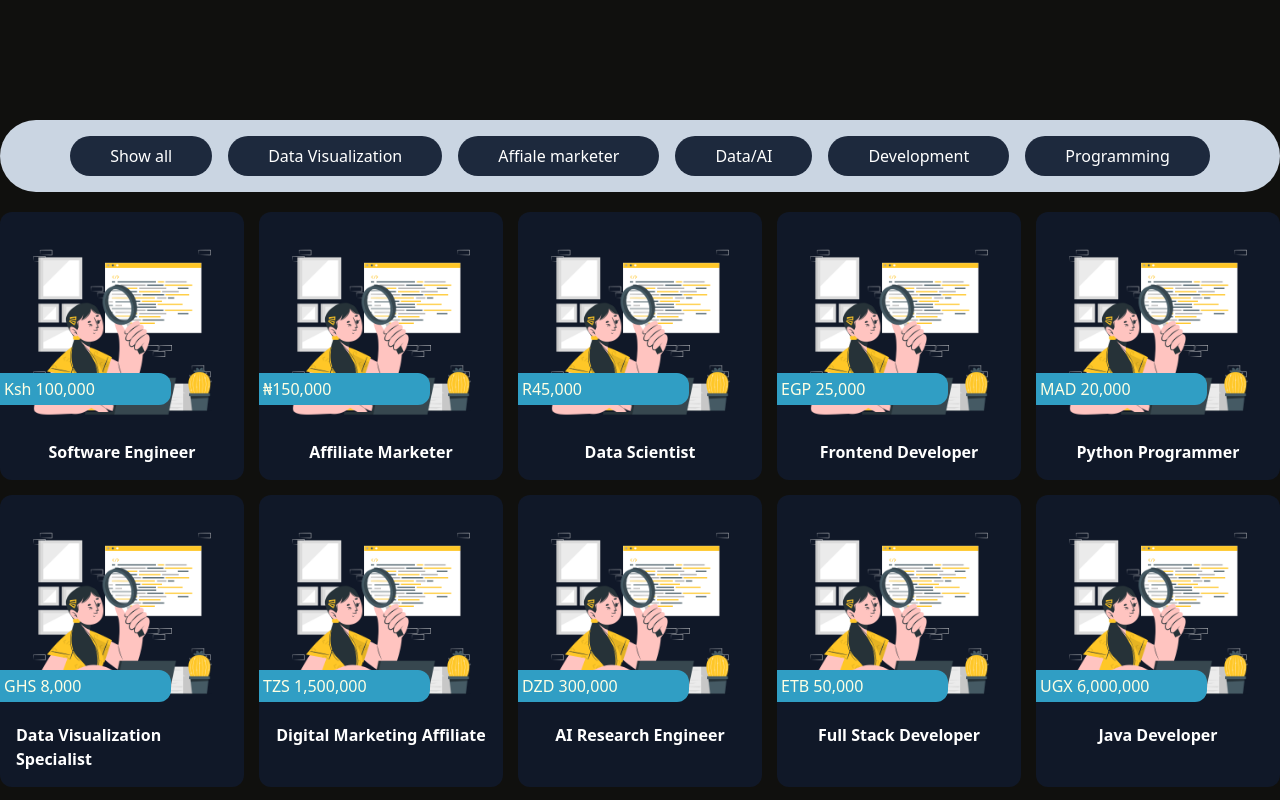
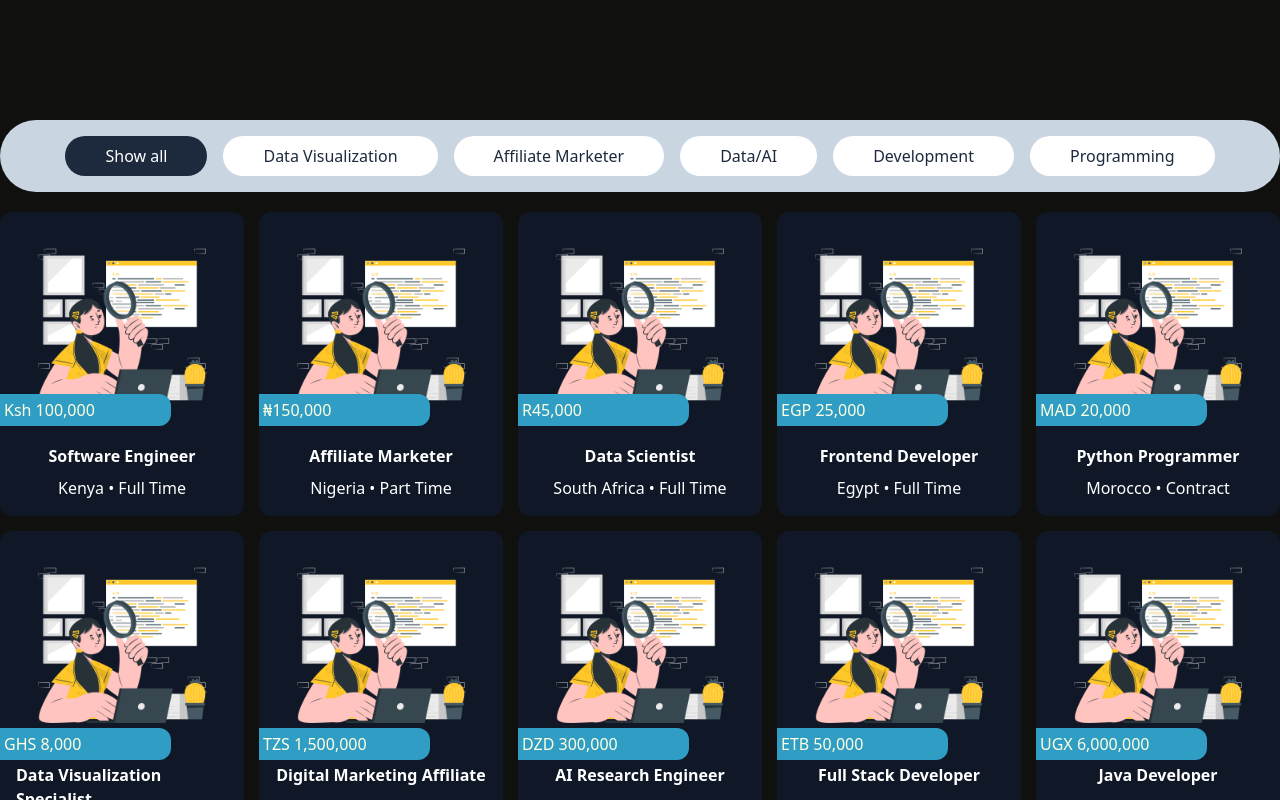
Before and after one commit to tchasinga/jobposter, a Next.js app: page / in a window 1280 px wide. Shown: the part 760-1560 px from the top of the page. Built offline with nearby package versions, Linux system fonts and the light colour scheme.

Commit message:
feat: implement job filtering functionality and enhance layout with new styles

```diff
--- a/app/Pages/Jobs.jsx
+++ b/app/Pages/Jobs.jsx
@@ -1,54 +1,96 @@
-import React from 'react'
-import getjobs from '../../constant/joblisting'
-import Image from 'next/image'
+"use client"
+import React, { useState } from 'react';
+import getjobs from '../../constant/joblisting';
+import Image from 'next/image';
 
 export default function Jobs() {
+  const [filter, setFilter] = useState('all');
+
+  const filteredJobs = filter === 'all'
+    ? getjobs
+    : getjobs.filter(job => job.typeofcarees === filter);
+
+  const handleFilterClick = (category) => {
+    setFilter(category);
+  };
+
   return (
     <div className='max-w-screen-2xl mx-auto w-full py-20'>
       <div className='bg-slate-300 flex gap-4 flex-wrap justify-center items-center py-4 rounded-full'>
+        <button
+          onClick={() => handleFilterClick('all')}
+          className={`px-10 py-2 rounded-full ${
+            filter === 'all' ? 'bg-slate-800 text-white' : 'bg-white text-slate-800'
+          }`}
+        >
+          <p>Show all</p>
+        </button>
 
-            <div className='bg-slate-800 text-white px-10 py-2 rounded-full'>
-                <p>Show all</p>
+        <button
+          onClick={() => handleFilterClick('Data Visualization')}
+          className={`px-10 py-2 rounded-full ${
+            filter === 'Data Visualization' ? 'bg-slate-800 text-white' : 'bg-white text-slate-800'
+          }`}
+        >
+          <p>Data Visualization</p>
+        </button>
+
+        <button
+          onClick={() => handleFilterClick('Affiliate Marketer')}
+          className={`px-10 py-2 rounded-full ${
+            filter === 'Affiliate Marketer' ? 'bg-slate-800 text-white' : 'bg-white text-slate-800'
+          }`}
+        >
+          <p>Affiliate Marketer</p>
+        </button>
+
+        <button
+          onClick={() => handleFilterClick('Data/AI')}
+          className={`px-10 py-2 rounded-full ${
+            filter === 'Data/AI' ? 'bg-slate-800 text-white' : 'bg-white text-slate-800'
+          }`}
+        >
+          <p>Data/AI</p>
+        </button>
+
+        <button
+          onClick={() => handleFilterClick('Development')}
+          className={`px-10 py-2 rounded-full ${
+            filter === 'Development' ? 'bg-slate-800 text-white' : 'bg-white text-slate-800'
+          }`}
+        >
+          <p>Development</p>
+        </button>
+
+        <button
+          onClick={() => handleFilterClick('Programming')}
+          className={`px-10 py-2 rounded-full ${
+            filter === 'Programming' ? 'bg-slate-800 text-white' : 'bg-white text-slate-800'
+          }`}
+        >
+          <p>Programming</p>
+        </button>
       </div>
 
-            <div className='bg-slate-800 text-white px-10 py-2 rounded-full'>
-               <p>Data Visualization</p>
+      {/* Job listing */}
+      <div className='newproductgrid py-5'>
+        {filteredJobs.map((job) => (
+          <div className='bg-gray-900 p-4 rounded-xl relative flex flex-col items-center nimter' key={job.id}>
+            <div className='newproductcardtop'>
+              <Image src={job.cardImgIcon} alt="" width={200} height={200} />
             </div>
-
-            <div className='bg-slate-800 text-white px-10 py-2 rounded-full'>
-               <p>Affiale marketer</p>
-            </div>
-
-            <div className='bg-slate-800 text-white px-10 py-2 rounded-full'>
-               <p>Data/AI</p>
-            </div>
-
-            <div className='bg-slate-800 text-white px-10 py-2 rounded-full'>
-               <p>Development</p>
-            </div>
-
-            <div className='bg-slate-800 text-white px-10 py-2 rounded-full'>
-               <p>Programming</p>
-            </div>
-
-         </div>
-
-         {/* Jo listing is added now */}
-            <div className='newproductgrid py-5 '>
-                {getjobs.map((job) => (
-                    <div className='bg-gray-900 p-4 rounded-xl relative flex flex-col items-center' key={job.id}>
-                        <div className='newproductcardtop'>
-                            <Image src={job.cardImgIcon} alt="" />
-                        </div>
-                        <div className='bg-[#309EC4] w-[70%] p-1 font-medium rounded-r-xl absolute  left-0 top-[60%]  '>
+            <div className='bg-[#309EC4] w-[70%] p-1 font-medium rounded-r-xl absolute left-0 top-[60%]'>
               <h1>{job.salary}</h1>
             </div>
-                        <div className='flex items-center justify-center font-bold text-white'>
+            <div className='flex items-center justify-center font-bold text-white mt-4'>
               <h1>{job.title}</h1>
+            </div>
+            <div className='text-white mt-2'>
+              <p>{job.country} • {job.typeofworks}</p>
             </div>
           </div>
         ))}
       </div>
     </div>
-  )
+  );
 }
--- a/app/Pages/Navbars.jsx
+++ b/app/Pages/Navbars.jsx
@@ -20,7 +20,7 @@ export default function Navbars() {
     ];
 
     return (
-        <nav className='fixed font-poppins font-sans w-full left-0 top-0 z-[999]'>
+        <nav className='fixed font-poppins font-sans w-full left-0 top-0 z-[999] bluvers'>
             <div className="flex items-center justify-between">
                 <div className="mx-7">
                     <h4 className="text-sm myheader uppercase font-bold text-slate-200">
--- a/app/globals.css
+++ b/app/globals.css
@@ -13,3 +13,13 @@ body {
   grid-template-columns: repeat(auto-fit, minmax(220px, 1fr));
   grid-gap: 15px;
 }
+
+.nimter:hover{
+  transform: scale(1.05);
+  transition: all 0.3s ease-in-out;
+  cursor: pointer;
+}
+
+.bluvers{
+  backdrop-filter: blur( 5px );
+}
```
Lines whose indentation alone changed are shown as unchanged.
